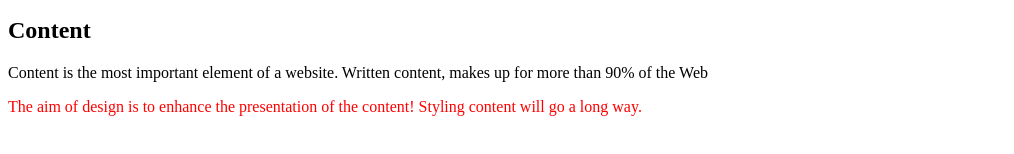
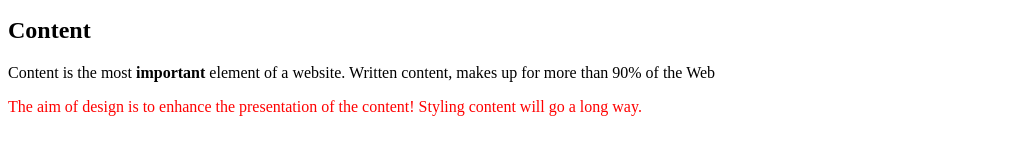
Before and after one commit to kaixinlong/ISYS3004-Web-Page-Design, a plain HTML site: page index.html in a window 1280 px wide. Shown: the part 182-336 px from the top of the page, without its empty margins (0-1014 px from the left). Drawn offline with Linux system fonts and the light colour scheme.

Commit message:
Testing strong

```diff
--- a/index.html
+++ b/index.html
@@ -14,7 +14,7 @@
 
     <h2>Content</h2>
 
-    <p> Content is the most important element of a website. Written content, makes up for
+    <p> Content is the most <strong>important</strong> element of a website. Written content, makes up for
     more than 90% of the Web</p>
     <p style="color:red">The aim of design is to enhance the presentation of the content! Styling content
     will go a long way.</p>
```
